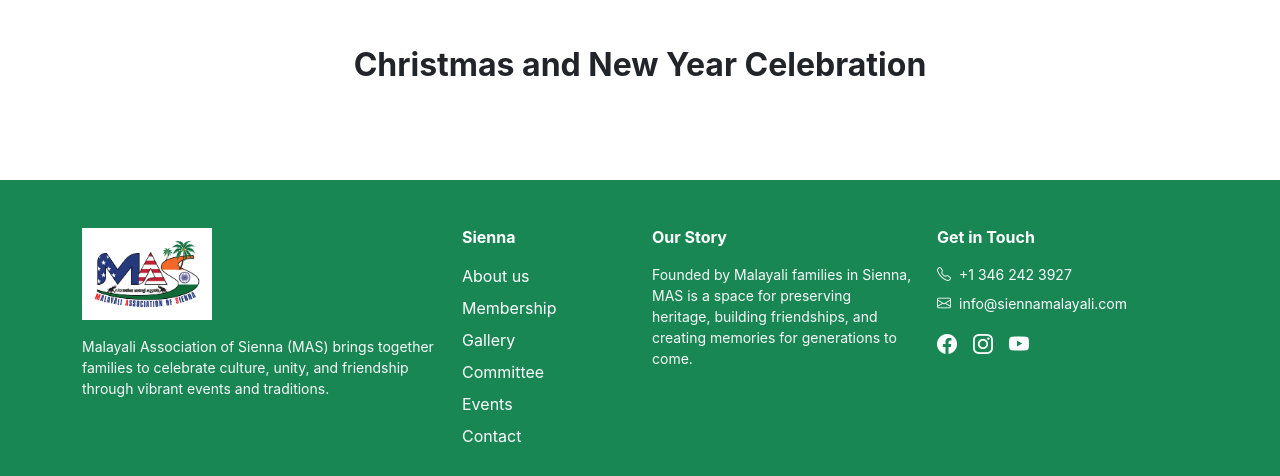
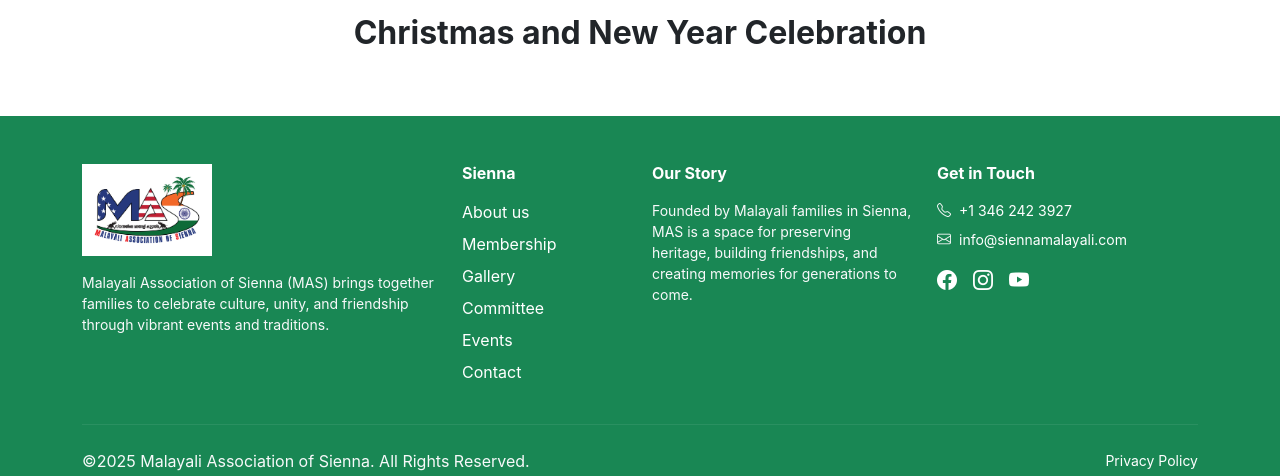
Before and after one commit to Ebenezerlalu07/Malayali-Associations-of-Sienna-Project-Demo, a plain HTML site: page events.html in a window 1280 px wide. Shown: the part 402-878 px from the top of the page. Drawn offline with nearby package versions, Linux system fonts and the light colour scheme; a script that the page names is missing; a web font is replaced by a local one.

Commit message:
Add files via upload
file

```diff
--- a/events.html
+++ b/events.html
@@ -235,7 +235,7 @@
 
 
     <!-- Ticket -->
-    <section class="py-5 container  fade-in-section">
+    <section class="py-3 container  fade-in-section">
         <center>
 
             <h2 class="fw-bold mb-4 sf">Christmas and New Year Celebration</h2>
```
